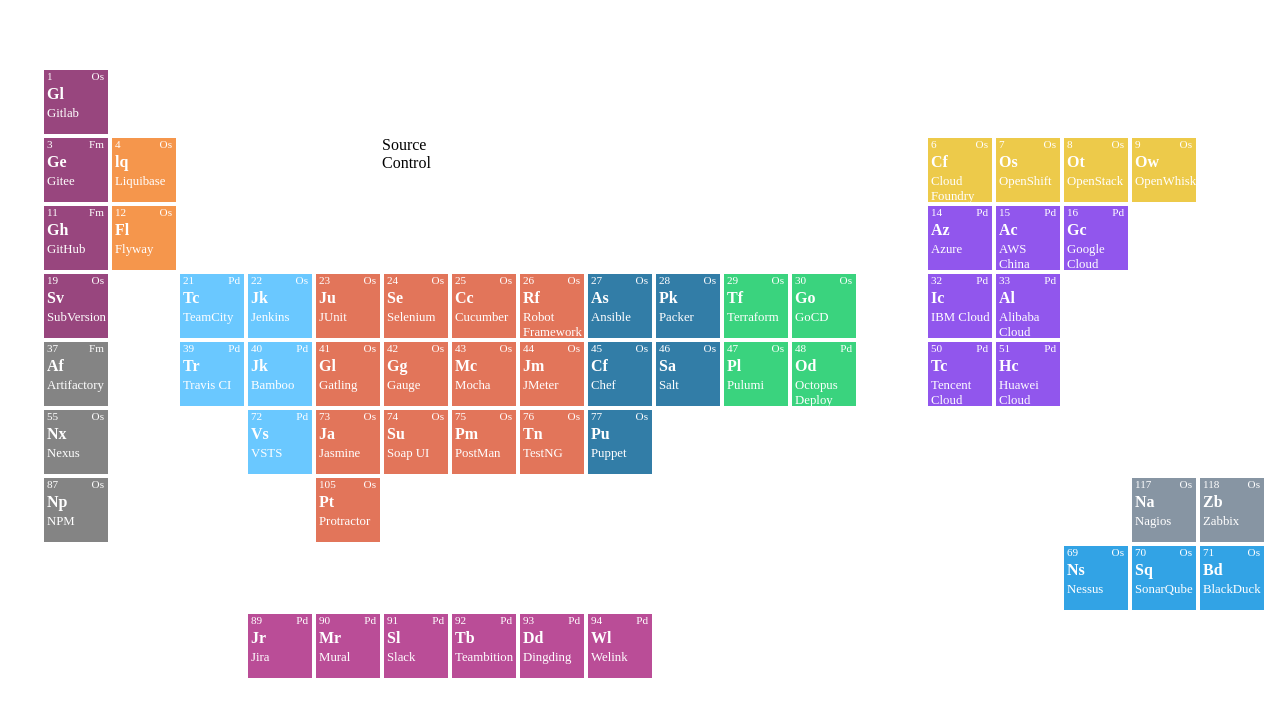
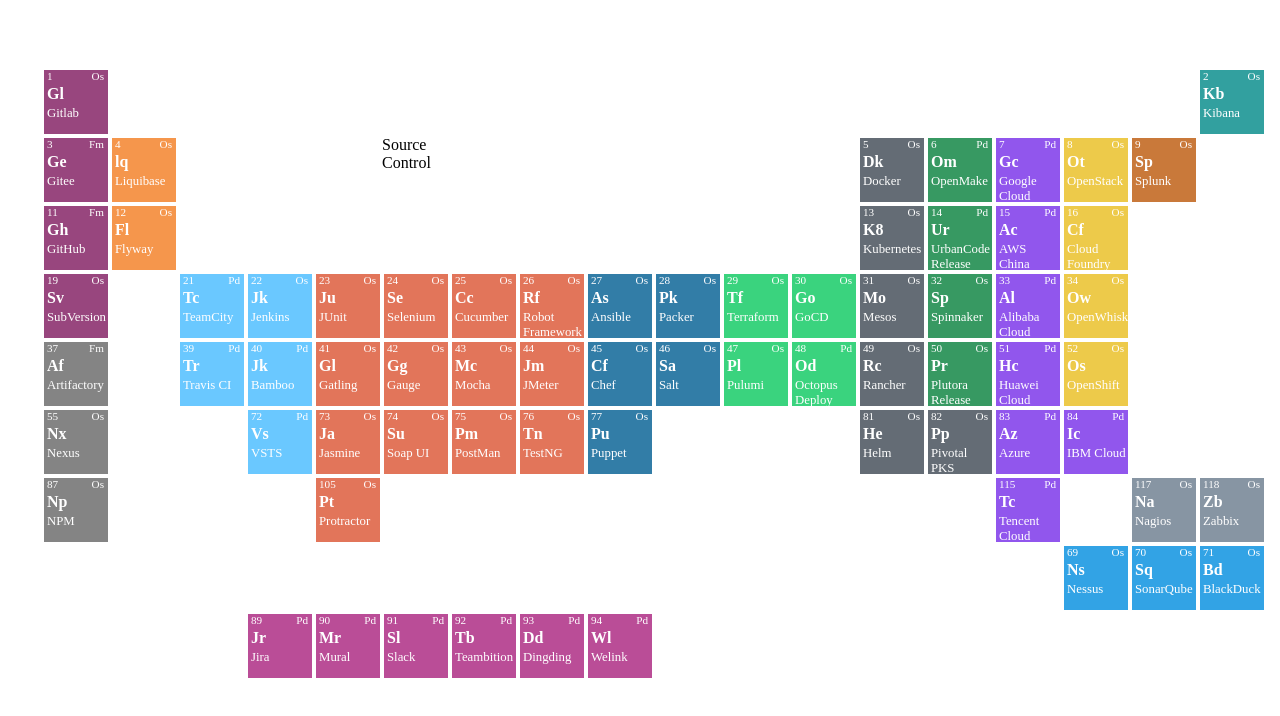
Before and after one commit to phodal/ledge, an Angular app: page /home in a window 1280 px wide. Shown: the top 716 px of the page. Built offline with nearby package versions, Linux system fonts and the light colour scheme.

Commit message:
feat: update basic layout

```diff
--- a/src/app/_variables.scss
+++ b/src/app/_variables.scss
@@ -32,7 +32,7 @@
 .deployment  { background:#09c95e; } /* DEPLOYMENT */
 .analytics  { background:#008988; } /* ANALYTICS */
 .database  { background:#f37c20; } /* DATABASE */
-.container  { background:#3e4853; } /* CONTAINERS */
+.containers  { background:#3e4853; } /* CONTAINERS */
 .monitoring  { background:#6a7b8d; } /* MONITORING */
 .ci  { background:#46bbff; } /* CI */
 .releaseOrchestration  { background:#06803c; } /* RELEASE ORCHESTRATION */
@@ -42,4 +42,4 @@
 .publicCloud  { background: #762ce9; } /* CLOUD */
 .collaboration  { background:#aa217e; } /* COLLAB */
 .config  { background:#005d92; } /* CONFIG */
-.apiops  { background:#bc580a; } /* AI OPS */
+.aiops  { background:#bc580a; } /* AI OPS */
--- a/src/assets/periodic-table.json
+++ b/src/assets/periodic-table.json
@@ -298,16 +298,90 @@
   },
 
   {
+    "name": "Docker",
+    "category": "containers",
+    "number": 5,
+    "pay": "Os",
+    "symbol": "Dk"
+  },
+  {
+    "name": "Kubernetes",
+    "category": "containers",
+    "number": 13,
+    "pay": "Os",
+    "symbol": "K8"
+  },
+  {
+    "name": "Mesos",
+    "category": "containers",
+    "number": 31,
+    "pay": "Os",
+    "symbol": "Mo"
+  },
+  {
+    "name": "Rancher",
+    "category": "containers",
+    "number": 49,
+    "pay": "Os",
+    "symbol": "Rc"
+  },
+  {
+    "name": "Helm",
+    "category": "containers",
+    "number": 81,
+    "pay": "Os",
+    "symbol": "He"
+  },
+  {
+    "name": "Pivotal PKS",
+    "category": "containers",
+    "number": 82,
+    "pay": "Os",
+    "symbol": "Pp"
+  },
+
+  {
+    "name": "OpenMake",
+    "category": "releaseOrchestration",
+    "number": 6,
+    "pay": "Pd",
+    "symbol": "Om"
+  },
+  {
+    "name": "UrbanCode Release",
+    "category": "releaseOrchestration",
+    "number": 14,
+    "pay": "Pd",
+    "symbol": "Ur"
+  },
+  {
+    "name": "Spinnaker",
+    "category": "releaseOrchestration",
+    "number": 32,
+    "pay": "Os",
+    "symbol": "Sp"
+  },
+  {
+    "name": "Plutora Release",
+    "category": "releaseOrchestration",
+    "number": 50,
+    "pay": "Os",
+    "symbol": "Pr"
+  },
+
+
+
+  {
     "name": "Cloud Foundry",
     "category": "openCloud",
-    "number": 6,
+    "number": 16,
     "pay": "Os",
     "symbol": "Cf"
   },
   {
     "name": "OpenShift",
     "category": "openCloud",
-    "number": 7,
+    "number": 52,
     "pay": "Os",
     "symbol": "Os"
   },
@@ -321,7 +395,7 @@
   {
     "name": "OpenWhisk",
     "category": "openCloud",
-    "number": 9,
+    "number": 34,
     "pay": "Os",
     "symbol": "Ow"
   },
@@ -329,7 +403,7 @@
   {
     "name": "Azure",
     "category": "publicCloud",
-    "number": 14,
+    "number": 83,
     "pay": "Pd",
     "symbol": "Az"
   },
@@ -343,14 +417,14 @@
   {
     "name": "Google Cloud",
     "category": "publicCloud",
-    "number": 16,
+    "number": 7,
     "pay": "Pd",
     "symbol": "Gc"
   },
   {
     "name": "IBM Cloud",
     "category": "publicCloud",
-    "number": 32,
+    "number": 84,
     "pay": "Pd",
     "symbol": "Ic"
   },
@@ -364,7 +438,7 @@
   {
     "name": "Tencent Cloud",
     "category": "publicCloud",
-    "number": 50,
+    "number": 115,
     "pay": "Pd",
     "symbol": "Tc"
   },
@@ -376,6 +450,22 @@
     "symbol": "Hc"
   },
 
+
+  {
+    "name": "Splunk",
+    "category": "aiops",
+    "number": 9,
+    "pay": "Os",
+    "symbol": "Sp"
+  },
+
+  {
+    "name": "Kibana",
+    "category": "analytics",
+    "number": 2,
+    "pay": "Os",
+    "symbol": "Kb"
+  },
 
   {
     "name": "Jira",
```
